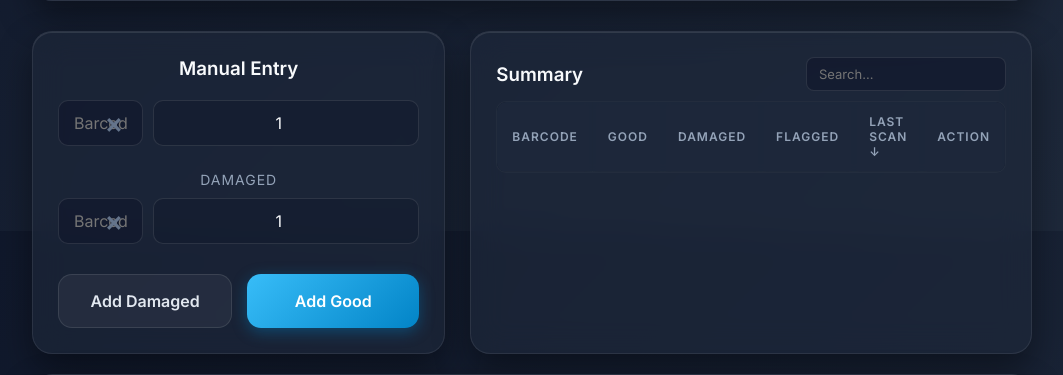
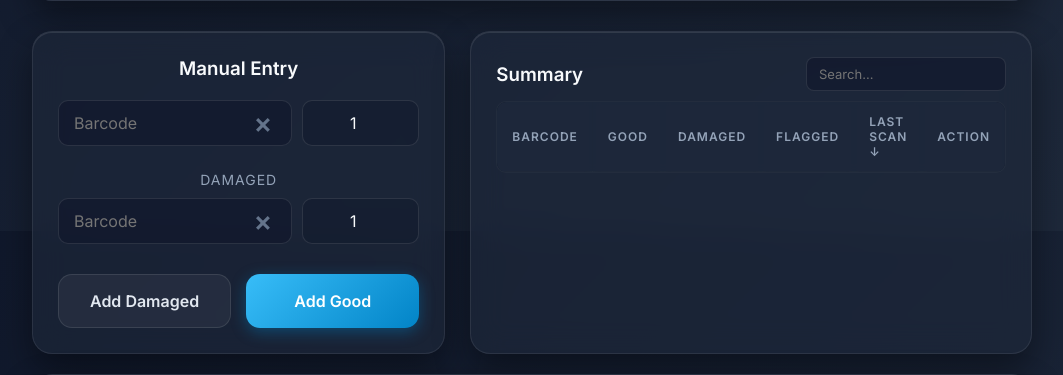
Before and after one commit to alanim7md/barcode-scanner, a Flask app: page / in a window 1280 px wide. Shown: the part 569-944 px from the top of the page, without its empty margins (108-1171 px from the left). Run offline with Flask 3, Linux system fonts and the light colour scheme; the visitor is signed in with stand-in values (Sample User, id 1); data that the repository does not hold is empty.

Commit message:
Fix flex layout collapse on manual input fields by switching to Grid

```diff
--- a/templates/index.html
+++ b/templates/index.html
@@ -322,27 +322,27 @@
         <div class="card manual">
             <h3 style="text-align: center; margin-bottom: 20px;">Manual Entry</h3>
 
-            <div style="display: flex; justify-content: space-between; gap: 10px; margin-bottom: 25px;">
-                <div class="input-wrapper" style="flex: 2;">
+            <div style="display: grid; grid-template-columns: 2fr 1fr; gap: 10px; margin-bottom: 25px;">
+                <div class="input-wrapper">
                     <input id="manualBarcode" placeholder="Barcode" style="width: 100%; text-align: left; padding-left: 15px;">
                     <button class="clear-btn" onclick="document.getElementById('manualBarcode').value=''; document.getElementById('manualBarcode').focus();">&times;</button>
                 </div>
-                <input id="manualQty" type="number" value="1" min="1" style="flex: 1; text-align: center; background: rgba(15, 23, 42, 0.4);">
+                <input id="manualQty" type="number" value="1" min="1" style="width: 100%; text-align: center; background: rgba(15, 23, 42, 0.4);">
             </div>
 
             <h4 style="text-align: center; font-size: 14px; text-transform: uppercase; letter-spacing: 1px;">Damaged</h4>
 
-            <div style="display: flex; justify-content: space-between; gap: 10px; margin-bottom: 30px;">
-                <div class="input-wrapper" style="flex: 2;">
+            <div style="display: grid; grid-template-columns: 2fr 1fr; gap: 10px; margin-bottom: 30px;">
+                <div class="input-wrapper">
                     <input id="damagedBarcode" placeholder="Barcode" style="width: 100%; text-align: left; padding-left: 15px;">
                     <button class="clear-btn" onclick="document.getElementById('damagedBarcode').value=''; document.getElementById('damagedBarcode').focus();">&times;</button>
                 </div>
-                <input id="damagedQty" type="number" value="1" min="1" style="flex: 1; text-align: center; background: rgba(15, 23, 42, 0.4);">
+                <input id="damagedQty" type="number" value="1" min="1" style="width: 100%; text-align: center; background: rgba(15, 23, 42, 0.4);">
             </div>
 
-            <div style="display: flex; justify-content: space-between; gap: 15px;">
-                <button onclick="addDamaged()" style="flex: 1; background: rgba(255,255,255,0.05); border: 1px solid rgba(255,255,255,0.1); color: #e2e8f0;">Add Damaged</button>
-                <button class="btn-primary" onclick="manualAdd()" style="flex: 1;">Add Good</button>
+            <div style="display: grid; grid-template-columns: 1fr 1fr; gap: 15px;">
+                <button onclick="addDamaged()" style="width: 100%; background: rgba(255,255,255,0.05); border: 1px solid rgba(255,255,255,0.1); color: #e2e8f0;">Add Damaged</button>
+                <button class="btn-primary" onclick="manualAdd()" style="width: 100%;">Add Good</button>
             </div>
         </div>
 
```
